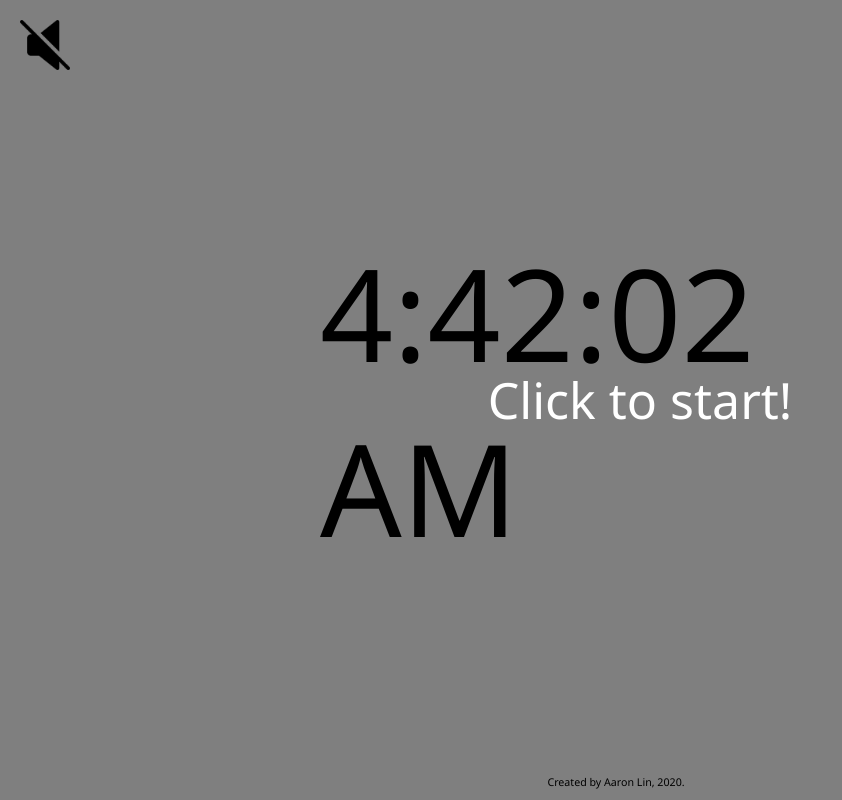
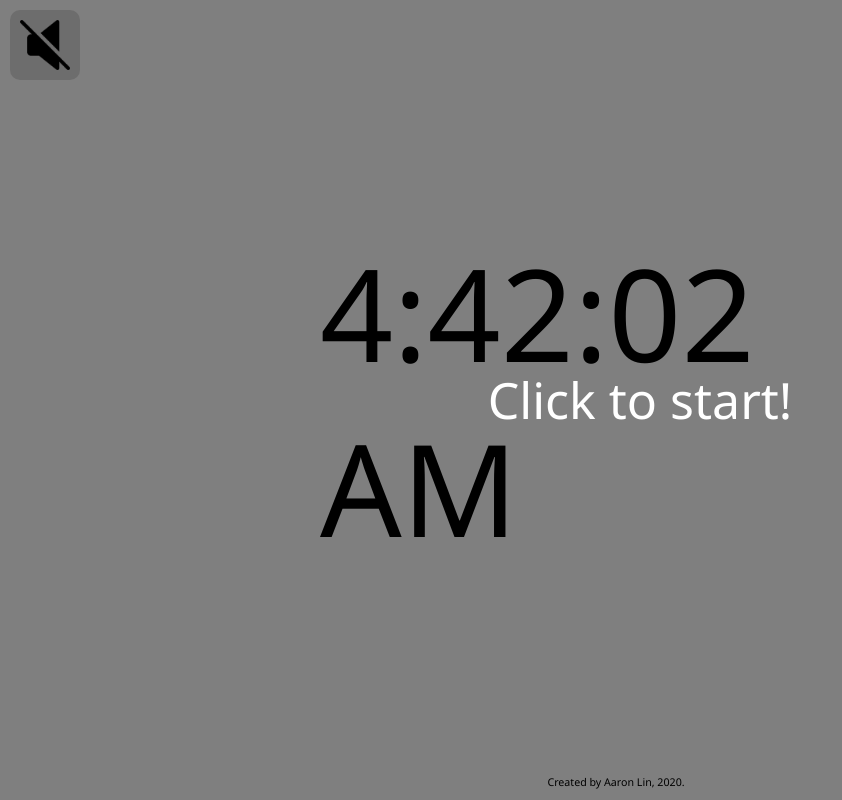
Before and after one commit to lin-aaron/aaronl.in, a PHP site: page /hidden/acnh.html in a window 1280 px wide, with the pointer over the restyled element. Shown: the whole page, without its empty margins (0-842 px from the left). Run offline with PHP 8.4, Linux system fonts and the light colour scheme.

Commit message:
mute hover

```diff
--- a/hidden/styles.css
+++ b/hidden/styles.css
@@ -54,6 +54,10 @@ body {
     background-color:#808080a8;
 }
 
+#mute:hover {
+    background-color: #cac8c8a8;
+}
+
 #footer {
     position: absolute;
     bottom: 0%;
```
